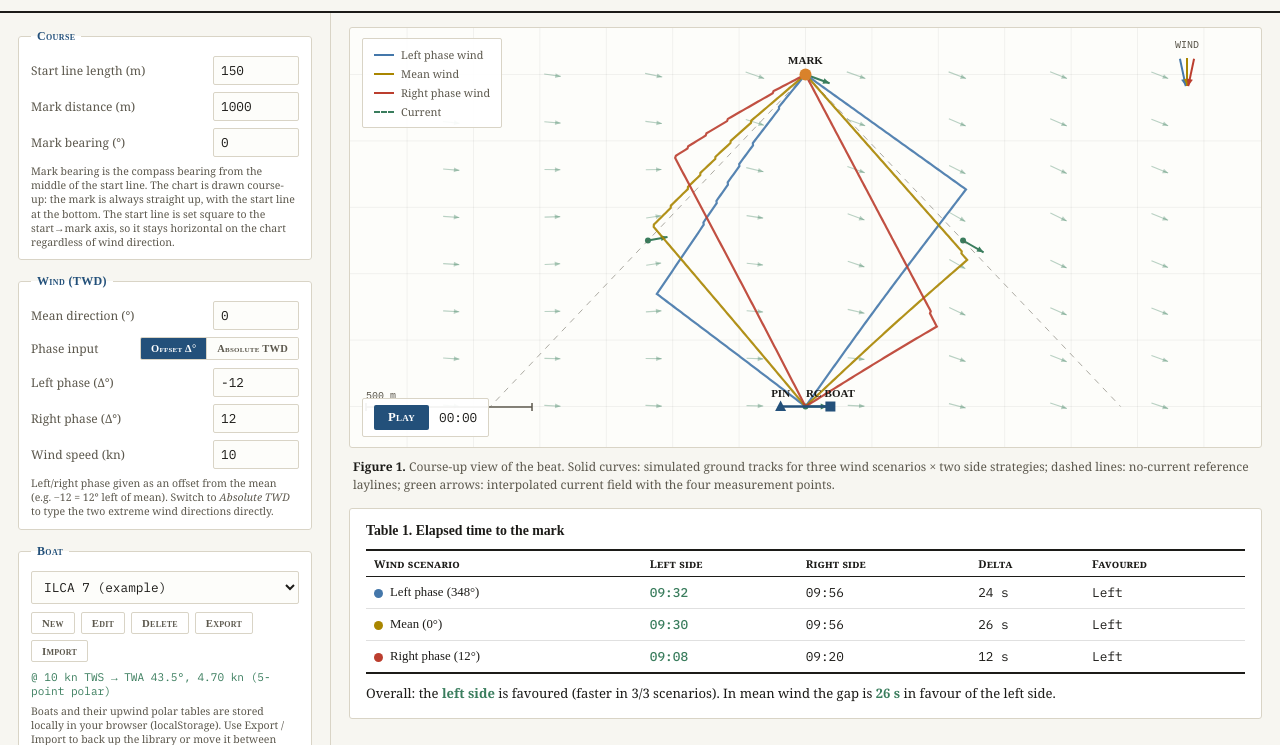
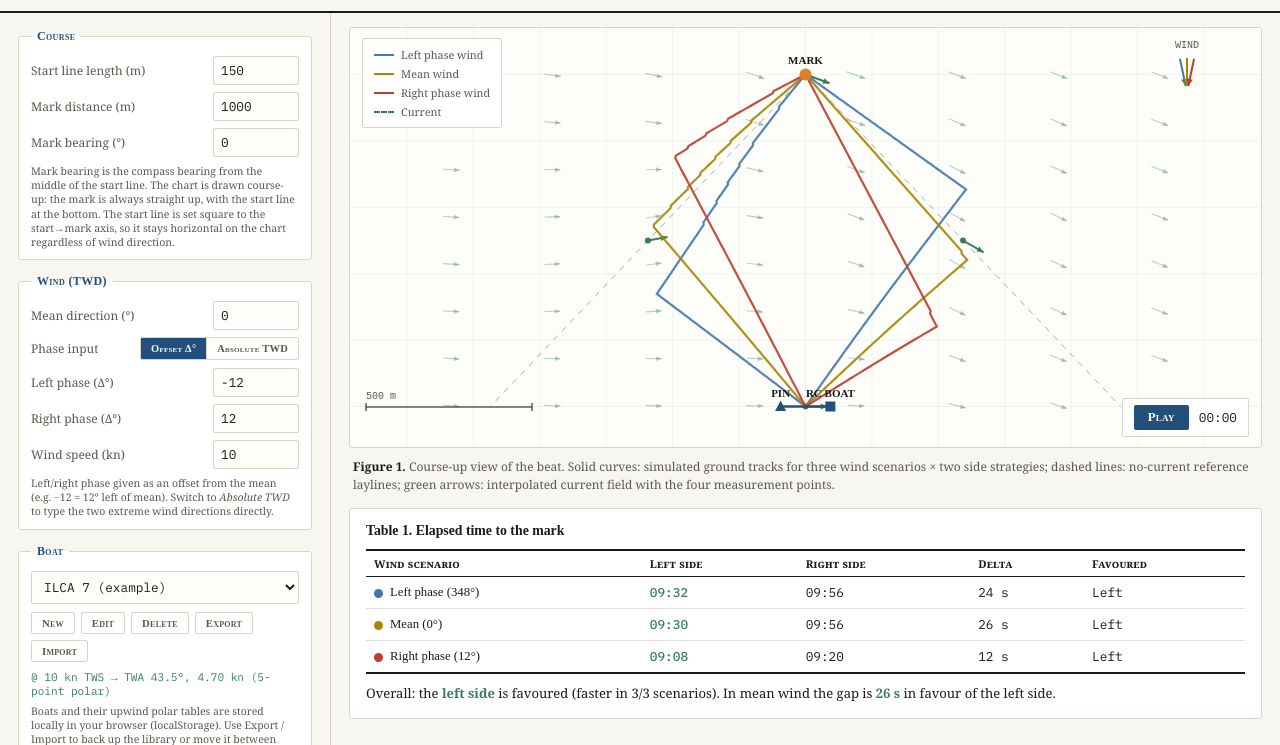
Before and after one commit to staceyszigeti/sailing-upwind-simulation-tools, a plain HTML site: page index.html in a window 1280 px wide. Shown: the part 55-800 px from the top of the page. Drawn offline with Linux system fonts and the light colour scheme; a web font is replaced by a local one.

Commit message:
Move the playback bar to the bottom-right of the chart
It no longer covers the scale bar drawn in the bottom-left corner.

Co-Authored-By: Claude Fable 5 <noreply@anthropic.com>

```diff
--- a/css/style.css
+++ b/css/style.css
@@ -215,7 +215,7 @@ canvas{display:block;width:100%;height:auto}
 .legend .sw{width:20px;height:0;border-top:2.5px solid}
 .legend .sw.cur{border-top:2px dashed var(--teal)}
 .playbar{
-  position:absolute;bottom:10px;left:12px;display:flex;align-items:center;gap:10px;
+  position:absolute;bottom:10px;right:12px;display:flex;align-items:center;gap:10px;
   background:rgba(255,255,255,.92);border:1px solid var(--line);border-radius:2px;padding:6px 11px;
 }
 .playbar button{
```
